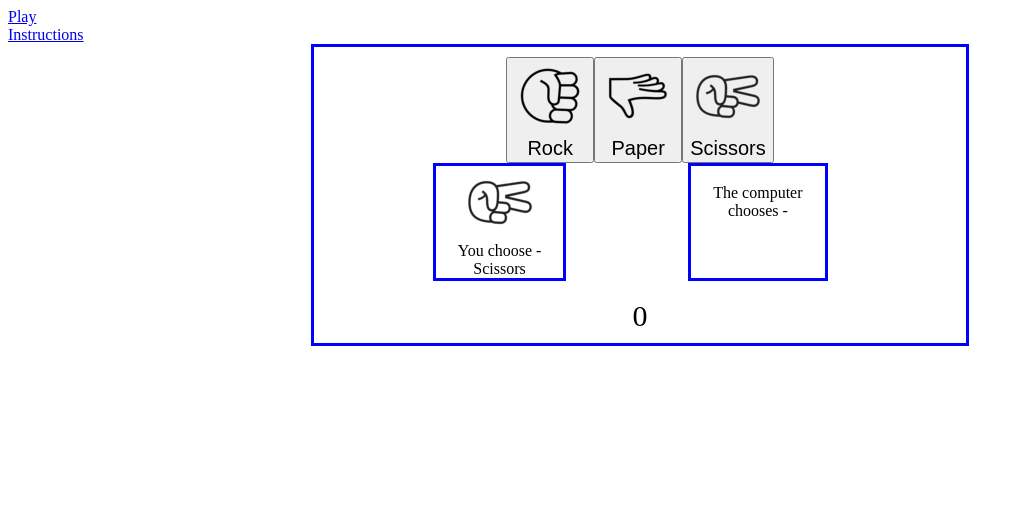
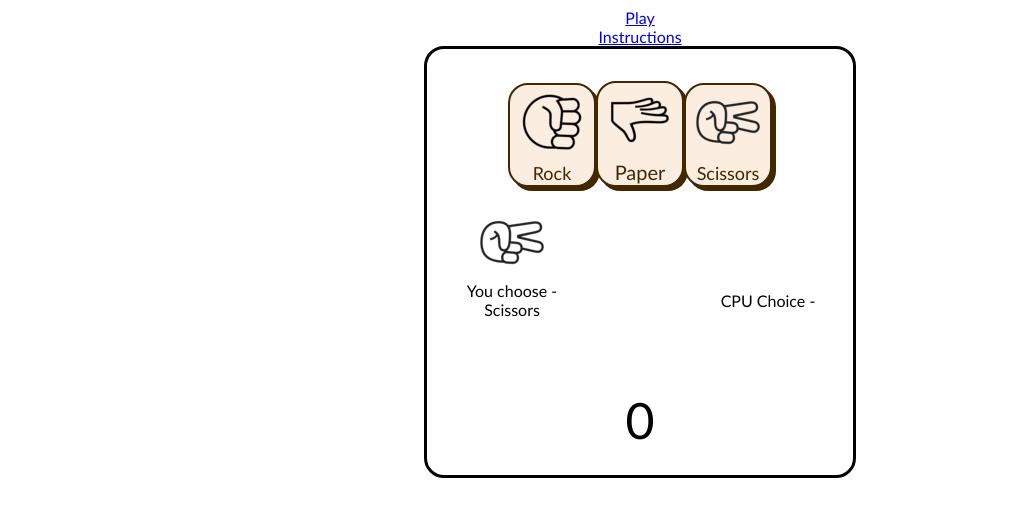
Before and after one commit to dylanrstevens/rock-paper-scissors-app, a Vue app: page / in a window 1280 px wide. Shown: the top 516 px of the page, without its empty margins (0-1024 px from the left). Built offline with nearby package versions, Linux system fonts and the light colour scheme.

Commit message:
Updates to CSS grid and buttons

```diff
--- a/src/assets/style.css
+++ b/src/assets/style.css
@@ -1,49 +1,101 @@
+* {
+    text-align: center;
+    font-family: 'Trebuchet MS', 'Lucida Sans Unicode', 'Lucida Grande', 'Lucida Sans', Arial, sans-serif
+}
+
 .GameBox {
     margin: auto;
-    width: 50%;
-    border: 3px solid blue;
+    border: 3px solid black;
+    border-radius: 20px;
     padding: 10px;
-    text-align: center;
-    display: grid;
-    grid-template-columns: auto auto auto;
+    display: inline-grid;
+    grid-template-rows: 150px 100px 150px;
+    grid-template-columns: 150px 100px 150px;
+    grid-gap: 3px;
+    justify-items: center;
+    align-items: center;
 }
 
 .YourChoice {
-    border: 3px solid blue;
     text-align: center;
-    width: 50%;
-    grid-column-start: 2;
-    grid-column-end: 2;
+    width: 150px;
+    grid-column-start: 1;
 }
 
 .CPUChoice {
-    border: 3px solid blue;
     text-align: center;
-    width: 50%;
+    width: 150px;
     grid-column-start: 3;
-    grid-column-end: 3;
 
 }
 
+.topPad {
+    padding-top: 58px;
+}
+
 .Buttons {
-    grid-column-start: 1;
-    grid-column-end: 4;
+    width: 268px;
+    grid-column-start: 2;
+}
+
+.counter {
+
+    font-size: 50px;
+    text-align: center;
+    width: 200px;
+    grid-column-start: 2;
 }
 
 .rock-button {
+    background-color: #fbeee0;
+    border: 2px solid #422800;
+    border-radius: 20px;
+    box-shadow: #422800 4px 4px 0 0;
+    color: #422800;
+    font-size: 18px;
+}
+
+.rock-button:hover {
+  background-color: #fff;
+}
+
+.rock-button:active {
+  box-shadow: #422800 2px 2px 0 0;
+  transform: translate(2px, 2px);
+}
+
+.paper-button {
+    background-color: #fbeee0;
+    border: 2px solid #422800;
+    border-radius: 20px;
+    box-shadow: #422800 4px 4px 0 0;
+    color: #422800;
     font-size: 20px;
 }
 
-.paper-button {
-    font-size: 20px;
+.paper-button:hover {
+  background-color: #fff;
+}
+
+.paper-button:active {
+  box-shadow: #422800 2px 2px 0 0;
+  transform: translate(2px, 2px);
 }
 
 .scissors-button {
-    font-size: 20px;
+    background-color: #fbeee0;
+    border: 2px solid #422800;
+    border-radius: 20px;
+    box-shadow: #422800 4px 4px 0 0;
+    color: #422800;
+    font-size: 18px;
 }
 
-.counter {
-    font-size: 30px;
-    grid-column-start: 1;
-    grid-column-end: 4;
+.scissors-button:hover {
+  background-color: #fff;
 }
+
+.scissors-button:active {
+  box-shadow: #422800 2px 2px 0 0;
+  transform: translate(2px, 2px);
+}
--- a/src/views/HomeView.vue
+++ b/src/views/HomeView.vue
@@ -91,15 +91,20 @@
 
       <button class="scissors-button" @click="setChoiceScissors()" :disabled="toggleButtonEnable"><img src="../assets/scissors-left.png"><br>Scissors</button>
     </div>
-    <br>
     <div class="YourChoice">
        <img :src="(`${returnImagePlayer}`)"> <br> You choose - {{valString(choice.player_choice)}}
     </div>
     <div class="CPUChoice">
-      <img v-if="play.countDownDone" :src="(`${returnImageCPU}`)"> <br> The computer chooses - <div style="display:inline" v-if="play.countDownDone">{{valString(play.cpu_choice)}}</div>
+      <div class="topPad" v-if="!play.countDownDone"></div>
+      <img v-if="play.countDownDone" :src="(`${returnImageCPU}`)"> <br> CPU Choice - <div style="display:inline" v-if="play.countDownDone">{{valString(play.cpu_choice)}}</div>
     </div>
-    <br><div class="counter" v-if="play.countDownDone">{{ result }}</div>
-    <br><div class="counter">{{play.countDown}}</div>
+    <div class="counter">
+      <br v-if="!play.countDownDone">
+      <div v-if="play.countDownDone">
+        {{ result }}
+      </div>
+      {{play.countDown}}
+    </div>
   </div>
 </template>
 
```
